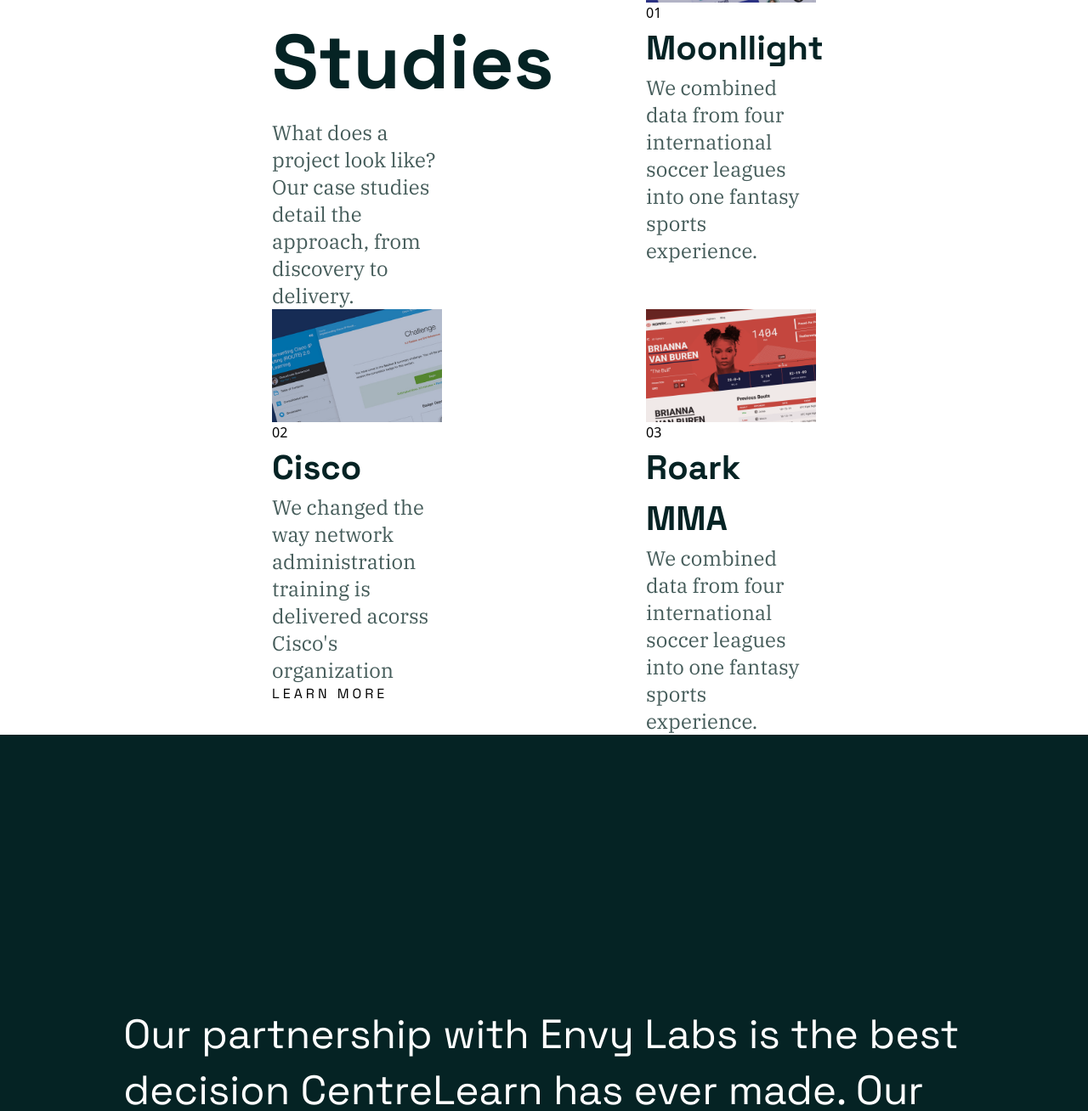
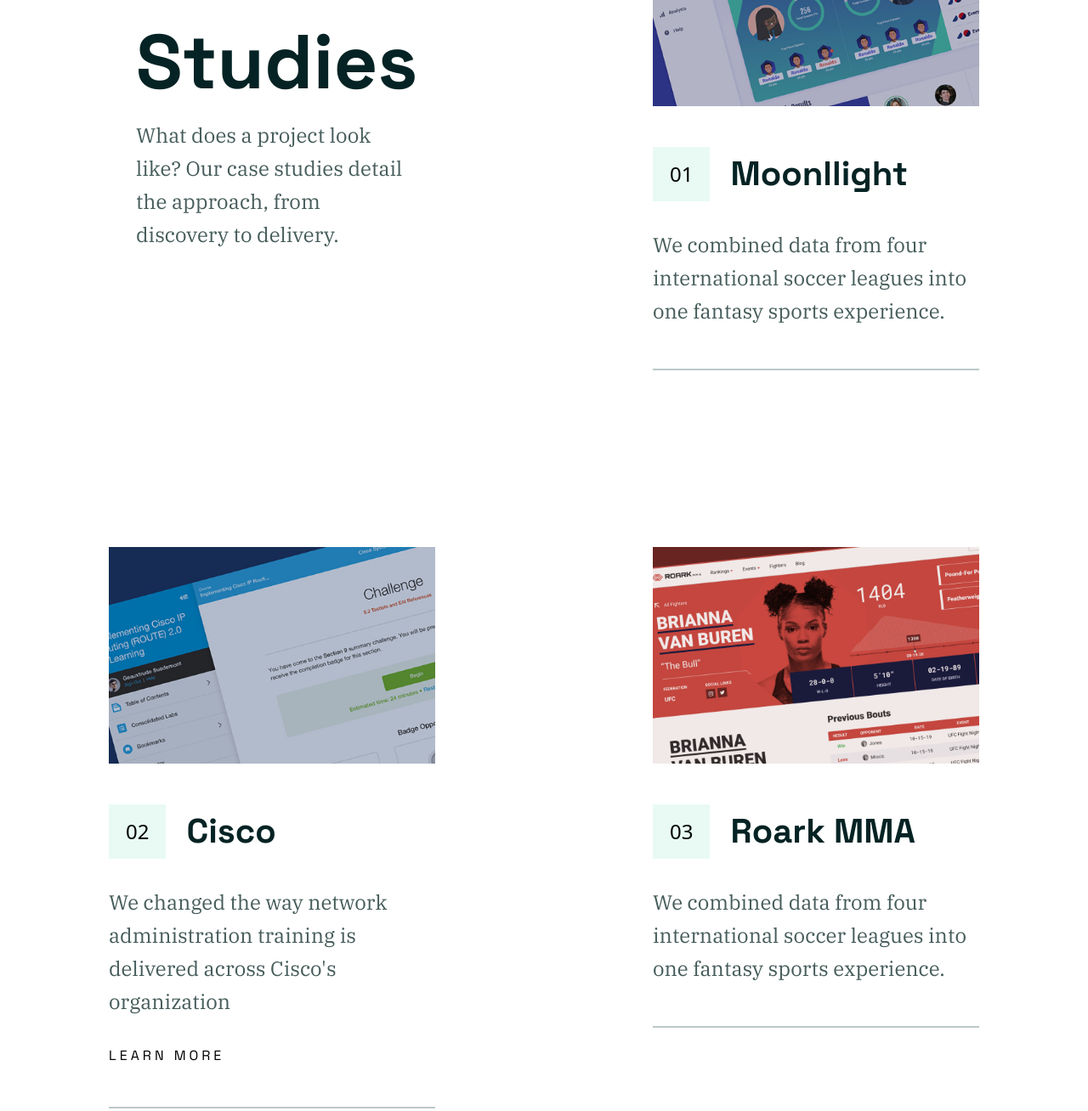
Before and after one commit to sneakin-allie/envy-site-v8, a website: page src/index.html in a window 1280 px wide. Shown: the part 3982-5290 px from the top of the page at 85% size. Drawn offline with nearby package versions, Linux system fonts and the light colour scheme; files that its build step writes are made by us from their sources.

```diff
--- a/src/index.html
+++ b/src/index.html
@@ -138,58 +138,65 @@
                     </div>
                 </div>
 
-                <div class="grid grid-cols-2 gap-x-60"> <!-- begin case studies -->
-                    <div class="ml-80">
+                <div class="grid grid-cols-2 justify-items-center"> <!-- begin case studies -->
+                    <div class="w-1/2">
                         <p class="text-darkgreen text-* font-spacegrotesk font-bold">
                             Case Studies
                         </p>
-                        <p class="text-gunmetalgray text-2xl font-ibmplexserif">
+                        <p class="text-gunmetalgray text-2xl font-ibmplexserif leading-relaxed">
                             What does a project look like?
                             Our case studies detail the approach, from discovery to delivery.
                         </p>
                     </div>
-                    <div class="mr-80">
-                        <img src="moonllight.png" alt="moonllight screen shot"/>
-                        <p>
+                    <div class="w-3/5">
+                        <img src="moonllight.png" alt="moonllight screen shot" class="w-full"/>
+                        <div class="flex mt-12 mb-8 items-center">
+                            <p class="bg-palemint text-2xl h-16 flex items-center px-5">
                                 01
                             </p>
-                        <p class="text-darkgreen text-h3 font-spacegrotesk font-bold">
+                            <p class="text-darkgreen text-h3 font-spacegrotesk font-bold ml-6">
                                 Moonllight
                             </p>
-                        <p class="text-gunmetalgray text-2xl font-ibmplexserif">
+                        </div>
+                        <p class="text-gunmetalgray text-2xl font-ibmplexserif leading-relaxed pb-12 border-b-2 border-silver mb-52">
                             We combined data from four international soccer leagues into one fantasy sports experience.
                         </p>
                     </div>
-                    <div class="ml-80">
-                        <img src="cisco.png" alt="cicso screen shot"/>
-                        <p>
+                    <div class="w-3/5">
+                        <img src="cisco.png" alt="cicso screen shot" class="w-full"/>
+                        <div class="flex mt-12 mb-8 items-center">
+                            <p class="bg-palemint text-2xl h-16 flex items-center px-5">
                                 02
                             </p>
-                        <p class="text-darkgreen text-h3 font-spacegrotesk font-bold">
+                            <p class="text-darkgreen text-h3 font-spacegrotesk font-bold ml-6">
                                 Cisco
                             </p>
-                        <p class="text-gunmetalgray text-2xl font-ibmplexserif">
-                            We changed the way network administration training is delivered acorss Cisco's organization
+                        </div>
+                        <p class="text-gunmetalgray text-2xl font-ibmplexserif leading-relaxed">
+                            We changed the way network administration training is delivered across Cisco's organization
                         </p>
-                        <p class="font-spacegrotesk uppercase tracking-h5">
+                        <p class="font-spacegrotesk uppercase tracking-h5 pt-8 pb-12 border-b-2 border-silver">
                             Learn More
                         </p>
                     </div>
-                    <div class="mr-80">
-                        <img src="roark.png" alt="roark screen shot"/>
-                        <p>
+                    <div class="w-3/5">
+                        <img src="roark.png" alt="roark screen shot" class="w-full">
+                        <div class="flex mt-12 mb-8 items-center">
+                            <p class="bg-palemint text-2xl h-16 flex items-center px-5">
                                 03
                             </p>
-                        <p class="text-darkgreen text-h3 font-spacegrotesk font-bold">
+                            <p class="text-darkgreen text-h3 font-spacegrotesk font-bold ml-6">
                                 Roark MMA
                             </p>
-                        <p class="text-gunmetalgray text-2xl font-ibmplexserif">
+                        </div>
+                        <p class="text-gunmetalgray text-2xl font-ibmplexserif leading-relaxed pb-12 border-b-2 border-silver">
                             We combined data from four international soccer leagues into one fantasy sports experience.
                         </p>
                     </div>
                 </div> <!-- end case studies -->
+
             </div> <!-- end white bg -->
-            <div class="bg-darkgreen flex justify-center"> <!-- begin dark green bg -->
+            <div class="bg-darkgreen flex justify-center mt-72"> <!-- begin dark green bg -->
                 <div>
                     <p class="text-white text-5xl font-spacegrotesk mt-80 mb-20 leading-snug">
                         Our partnership with Envy Labs is the best <br>
@@ -206,12 +213,13 @@
             </div> <!-- end dark green bg -->
             <div> <!-- begin white bg -->
 
-                <div class="flex justify-center py-32">
+                <div class="flex py-32">
                     <img src="nick-olivia.png" alt="nick and olivia">
                 </div>
 
+                <div class="flex justify-center">
                     <div>
-                    <div class="ml-96">
+                        <div class="mb-20">
                             <p class="text-darkgreen text-6xl font-spacegrotesk font-bold">
                                 Latest Insights
                             </p>
@@ -220,8 +228,8 @@
                             </p>
                         </div>
 
-                    <div class="flex justify-center py-56">
-                        <div class="mr-20 border-b border-silver pb-14">
+                        <div class="flex space-x-20 mb-36">
+                            <div class="border-b border-silver pb-14">
                                 <img src="interface.png" alt="interface design"/>
                                 <p class="text-darkgreen text-3xl font-ibmplexserif font-bold mt-8 mb-6">
                                     Athletic Apps: How to Design <br> Interfaces for Sports
@@ -254,6 +262,7 @@
                                     Article
                                     <span class="text-slategray">/ Ayana Campbell Smith</span>
                                 </p>
+                            </div>
                         </div>
                     </div>
                 </div>
```
Lines whose indentation alone changed are shown as unchanged.
